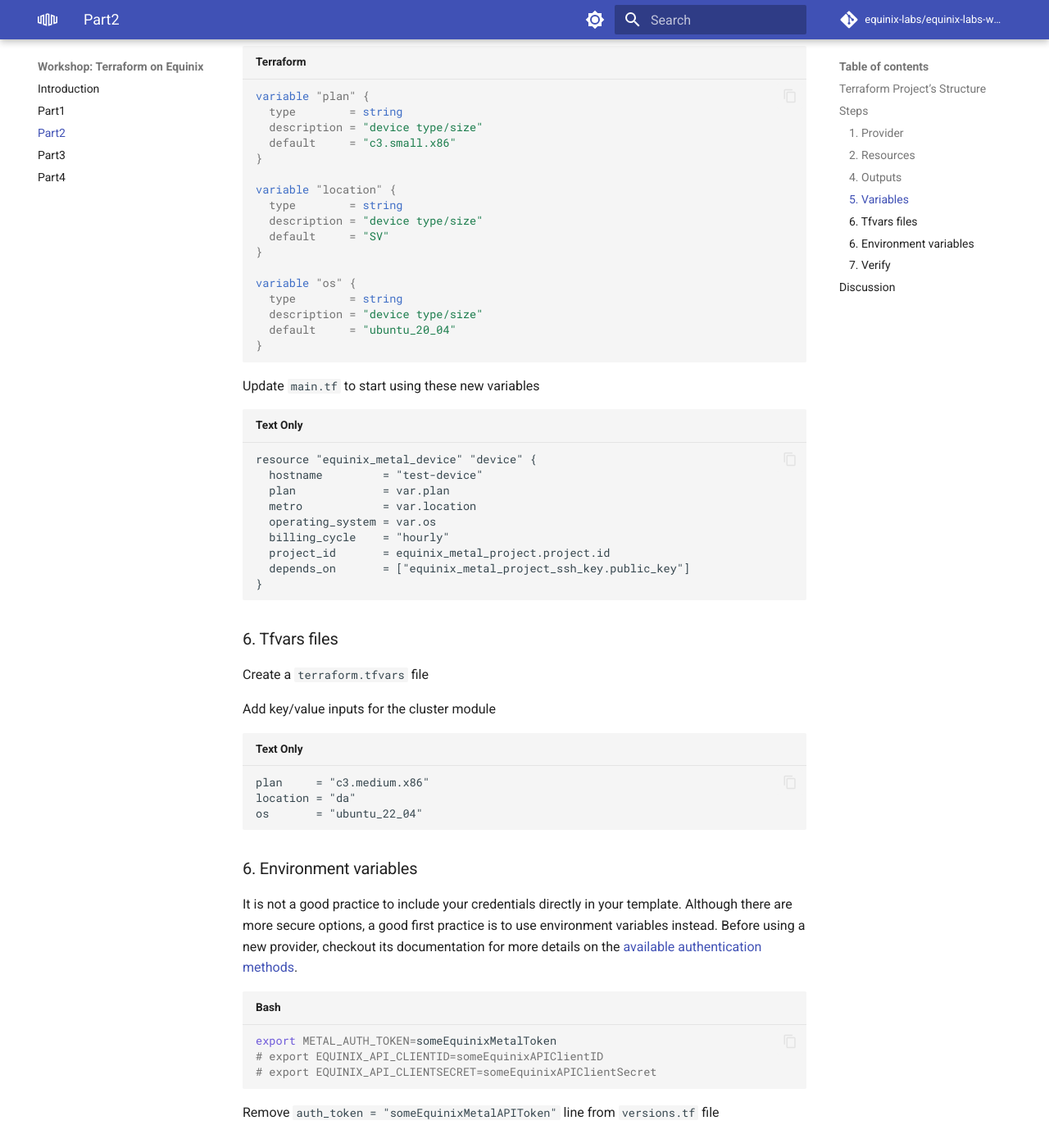
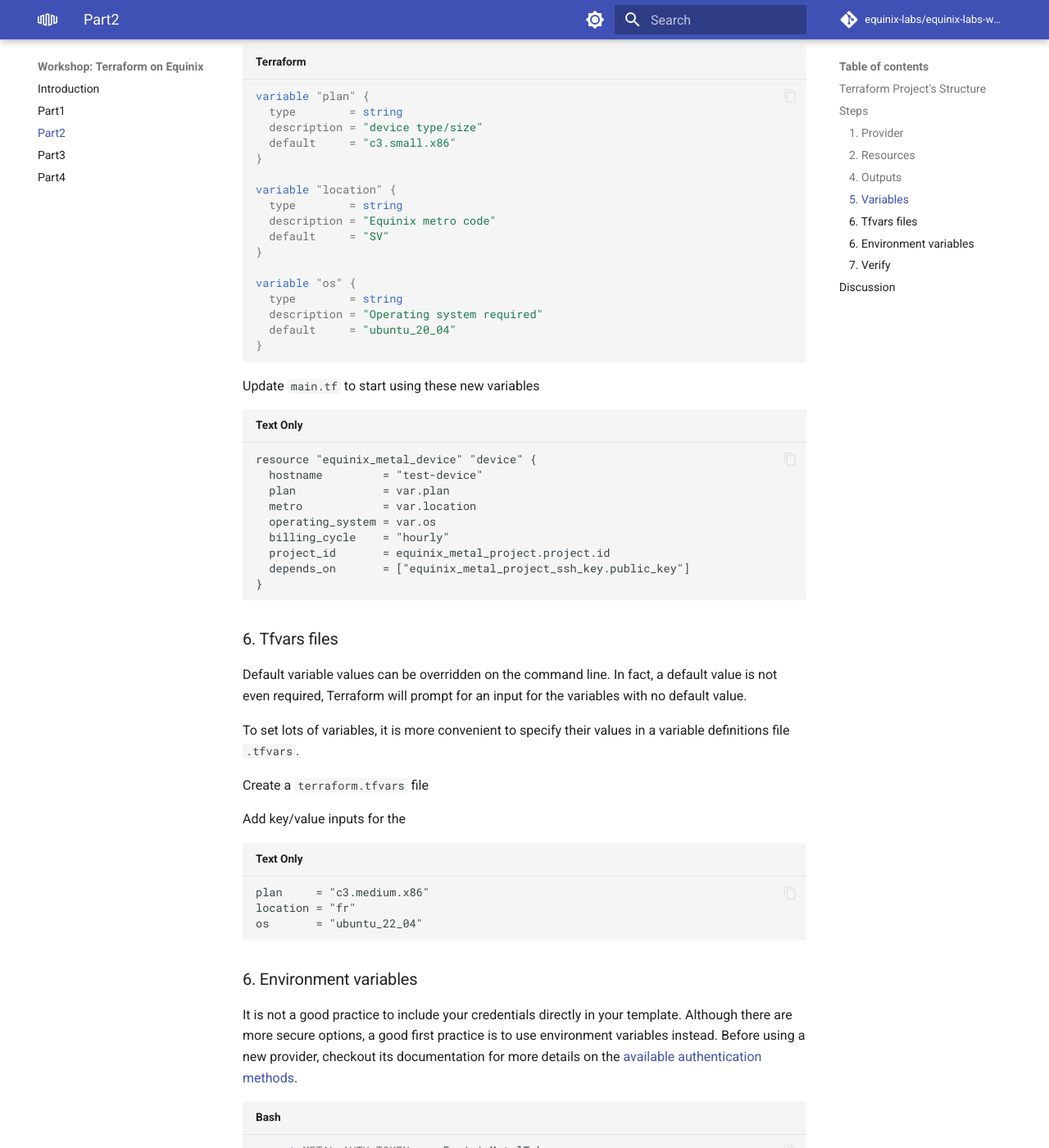
Before and after one commit to equinix-labs/terraform-on-equinix-workshop, an MkDocs documentation site: the page built from docs/part2.md, in a window 1280 px wide and 1400 px high, scrolled down 3348 px. Shown: the whole window at 82% size. Built offline with MkDocs 1.6.1 and Material for MkDocs 9.7.7, drawn with Linux system fonts in a browser that asks for light colours; comment, search, counter and statistics services are not loaded; some of the changed text lies outside the part shown.

Commit message:
fix typo and add tfvars description
Signed-off-by: ocobleseqx <oscar.cobles@eu.equinix.com>

````diff
--- a/docs/part2.md
+++ b/docs/part2.md
@@ -143,13 +143,13 @@
 
 variable "location" {
   type        = string
-  description = "device type/size"
+  description = "Equinix metro code"
   default     = "SV"
 }
 
 variable "os" {
   type        = string
-  description = "device type/size"
+  description = "Operating system required"
   default     = "ubuntu_20_04"
 }
 ```
@@ -170,13 +170,17 @@
 
 ### 6. Tfvars files
 
+Default variable values can be overridden on the command line. In fact, a default value is not even required, Terraform will prompt for an input for the variables with no default value.
+
+To set lots of variables, it is more convenient to specify their values in a variable definitions file `.tfvars`.
+
 Create a `terraform.tfvars` file
 
-Add key/value inputs for the cluster module
+Add key/value inputs for the
 
 ```
 plan     = "c3.medium.x86"
-location = "da"
+location = "fr"
 os       = "ubuntu_22_04"
 ```
 
````
Also changed, not shown: other parts of docs/part2.md (+1 -1 lines).
